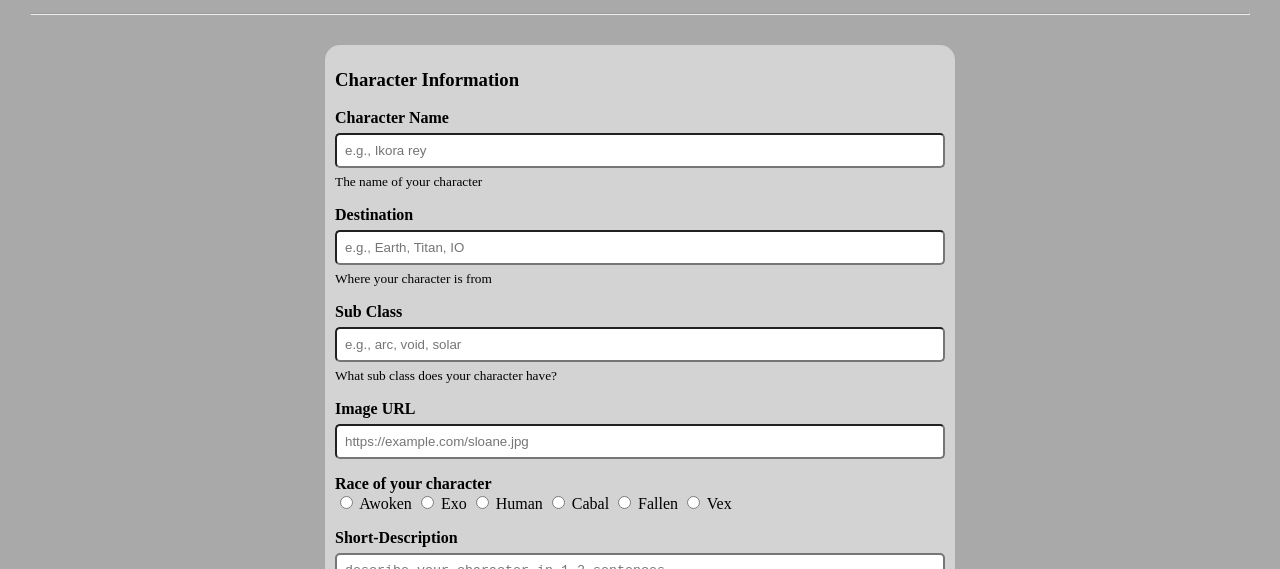
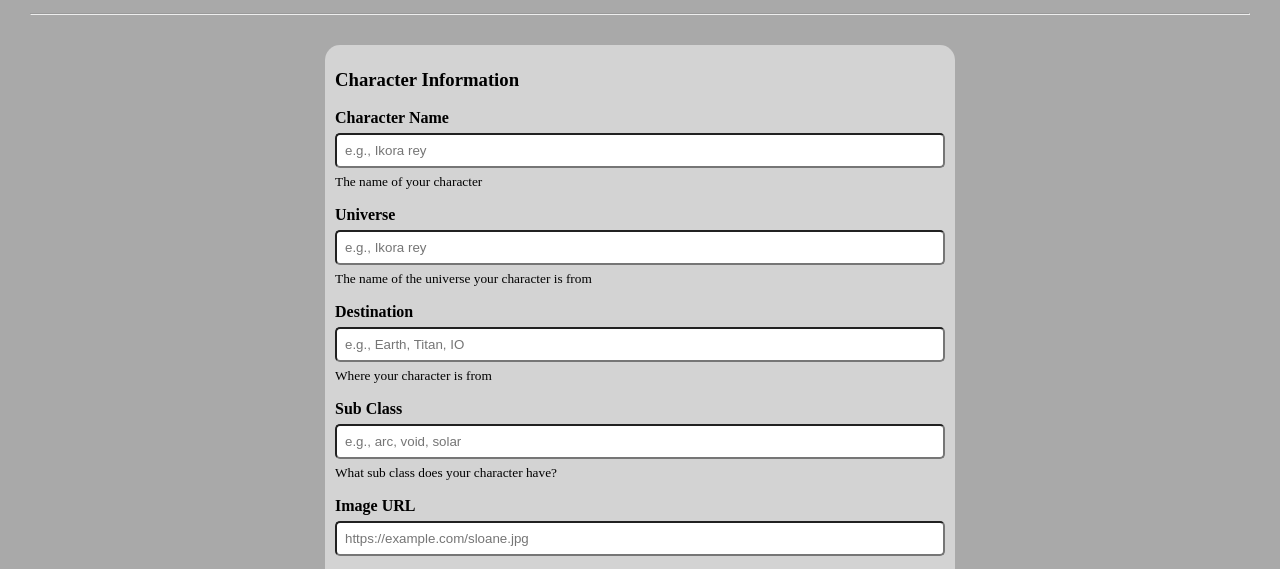
Before and after one commit to happyoogabooga/Static_website, a plain HTML site: page new-character-form.html in a window 1280 px wide. Shown: the part 201-770 px from the top of the page. Drawn offline with Linux system fonts and the light colour scheme.

Commit message:
added an add universe option to new-character-form

```diff
--- a/new-character-form.html
+++ b/new-character-form.html
@@ -27,6 +27,13 @@
                         </label>
                         <input type = "text" id = "CharacterName" name = "name" placeholder = "e.g., Ikora rey" required class = "form-control">
                         <small>The name of your character</small>
+                    </div>
+                    <div class = "CharacterForm-Fields">
+                        <label for = "Universe" class = "Form-Label">
+                            <strong>Universe</strong>
+                        </label>
+                        <input type = "text" id = "Universe" name = "Universe" placeholder = "e.g., Ikora rey" required class = "form-control">
+                        <small>The name of the universe your character is from</small>
                     </div>
                     <div class = "CharacterForm-Fields">
                         <label for = "Destination" class = "Form-Label">
```
